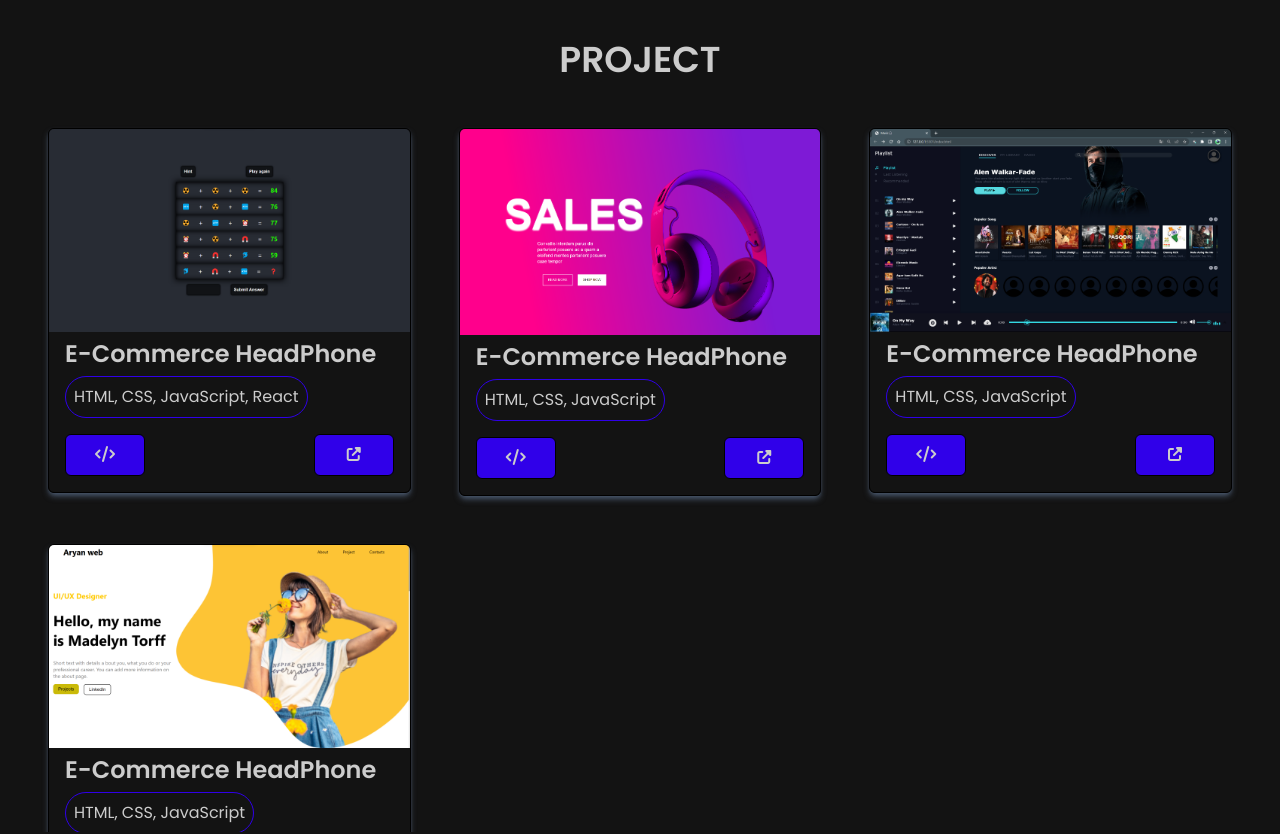
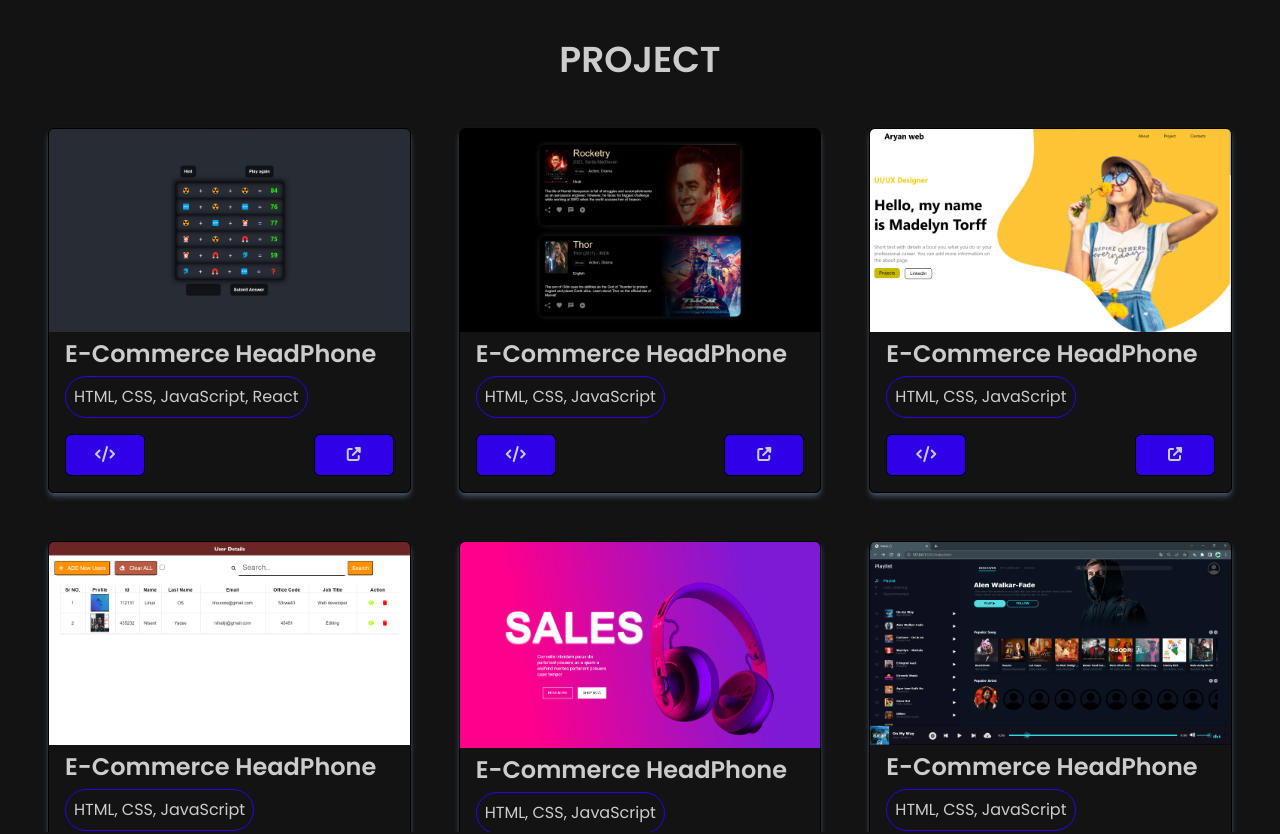
Before and after one commit to aryan7122/aryanwebdev, a React (Create React App) app: page / in a window 1280 px wide. Shown: the part 2360-3194 px from the top of the page. Built offline with nearby package versions, Linux system fonts and the light colour scheme; the HTML template or start-up script is replaced by a standard one.

Commit message:
V 1.1.32

```diff
--- a/src/component/Projects/data.jsx
+++ b/src/component/Projects/data.jsx
@@ -4,15 +4,19 @@ import ecomercheadphon from '../../img/project/ec.png';
 import puzzlegame from '../../img/project/puzzlegame.png';
 import music from '../../img/project/music.png';
 import aryanweb from '../../img/project/arynweb.png';
+import moviedemo from '../../img/project/moviedemo.png';
+import crudjs from '../../img/project/drud.png';
 
 const Data = () => {
     return (
         <div className='grid grid-cols-1 gap-4 p-4 sm:grid-cols-1 md:grid-cols-2 lg:grid-cols-3 xl:grid-cols-3'>
         {/* Add more projects with different values */}
             <Projects title="E-Commerce HeadPhone" language="HTML, CSS, JavaScript, React" image={puzzlegame} linkgithub='https://github.com/aryan7122/puzzle_game_number_guess' live='https://guess-puzzle.netlify.app/' />
+            <Projects title="E-Commerce HeadPhone" language="HTML, CSS, JavaScript" image={moviedemo} linkgithub='https://github.com/aryan7122/Movie-demo' live='https://statuesque-kashata-d21ea0.netlify.app/' />
+            <Projects title="E-Commerce HeadPhone" language="HTML, CSS, JavaScript" image={aryanweb} linkgithub='https://github.com/aryan7122/portfolio/blob/master/src/img/p1.png' live='https://guess-puzzle.netlify.app/' />
+            <Projects title="E-Commerce HeadPhone" language="HTML, CSS, JavaScript" image={crudjs} linkgithub='https://github.com/aryan7122/User-profile' live='https://stellar-beignet-0911ed.netlify.app/' />
             <Projects title="E-Commerce HeadPhone" language="HTML, CSS, JavaScript" image={ecomercheadphon} linkgithub='https://github.com/aryan7122/puzzle_game_number_guess' live='https://guess-puzzle.netlify.app/' />
             <Projects title="E-Commerce HeadPhone" language="HTML, CSS, JavaScript" image={music} linkgithub='https://github.com/aryan7122/puzzle_game_number_guess' live='https://guess-puzzle.netlify.app/' />
-            <Projects title="E-Commerce HeadPhone" language="HTML, CSS, JavaScript" image={aryanweb} linkgithub='https://github.com/aryan7122/portfolio/blob/master/src/img/p1.png' live='https://guess-puzzle.netlify.app/' />
 
         </div>
     );
```
Also changed, not shown: src/img/project/drud.png (added), src/img/project/moviedemo.png (added).
